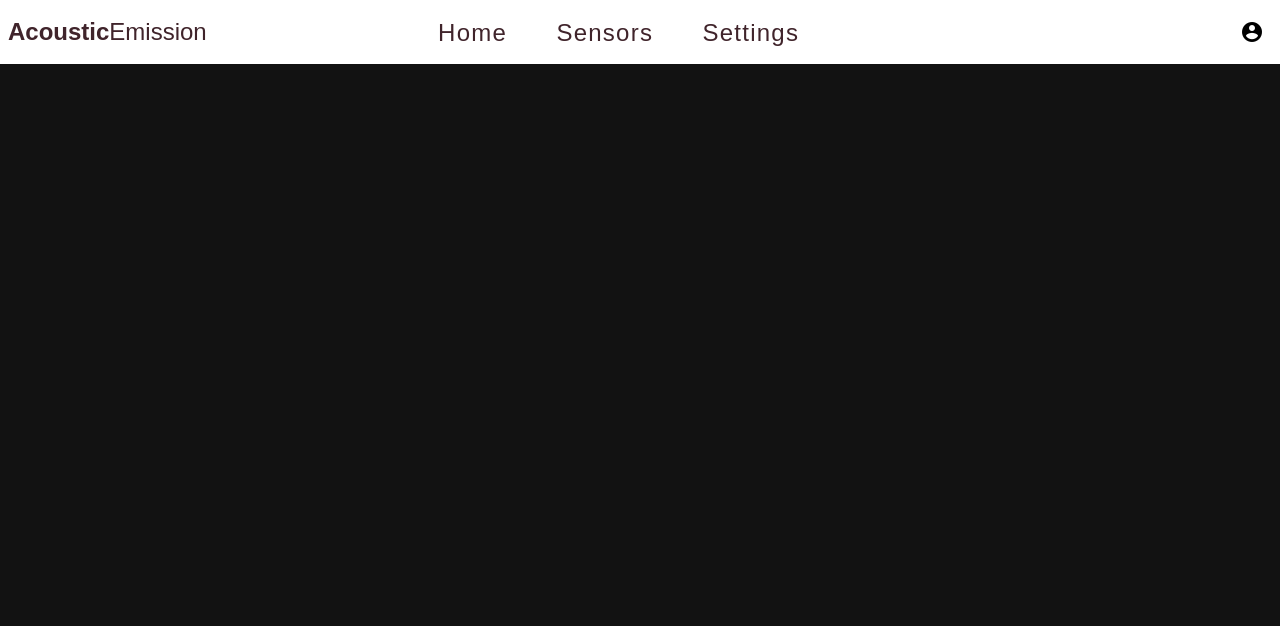
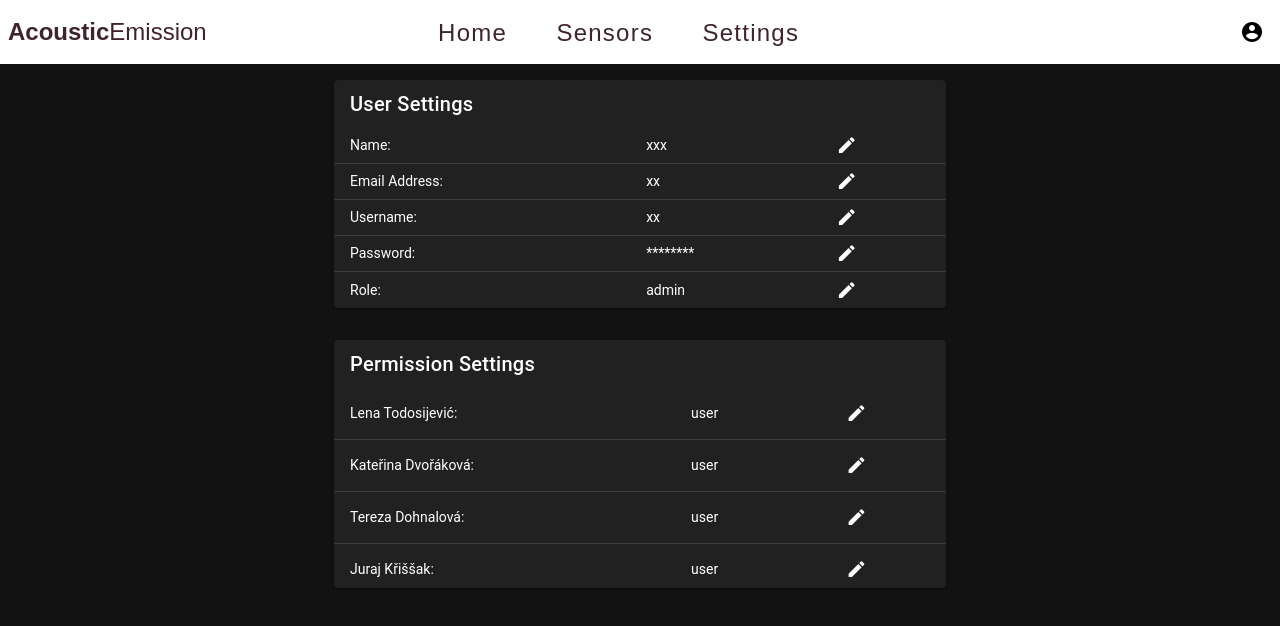
Before and after one commit to terezadohnal/greenhouse-fe, a Vue app: page /settings in a window 1280 px wide. Shown: the top 626 px of the page. Built offline with nearby package versions, Linux system fonts and the light colour scheme.

Commit message:
settings page

```diff
--- a/src/router/index.js
+++ b/src/router/index.js
@@ -1,6 +1,7 @@
 import {createRouter, createWebHistory} from "vue-router";
 import HomeView from "../views/HomeView.vue";
 import LinkView from "@/views/LinkView.vue";
+import SettingsView from "@/views/SettingsView.vue"
 
 const routes = [
     {
@@ -12,6 +13,11 @@ const routes = [
         path: "/link",
         name: "link",
         component: LinkView
+    },
+    {
+        path: "/settings",
+        name: "settings",
+        component: SettingsView
     }
 ]
 const router = createRouter({
--- /dev/null
+++ b/src/views/SettingsView.vue
@@ -0,0 +1,77 @@
+<script>
+
+export default {
+  name: "SettingsView",
+    data() {
+      return {
+        userData: [
+          { label: 'Name', value: 'xxx' },
+          { label: 'Email Address', value: 'xx' },
+          { label: 'Username', value: 'xx' },
+          { label: 'Password', value: '********' },
+          { label: 'Role', value: 'admin' },
+        ],
+        roleData: [
+          { name: 'Lena Todosijević', role: 'user' },
+          { name: 'Kateřina Dvořáková', role: 'user' },
+          { name: 'Tereza Dohnalová', role: 'user' },
+          { name: 'Juraj Křiššak', role: 'user' },
+          { name: 'Eliška Chylíková', role: 'admin' },
+        ]
+      };
+    }
+}
+
+</script>
+
+<template>
+  <v-container fluid>
+    <v-row justify="center">
+      <v-col cols="12" sm="8" md="6">
+        <v-card>
+          <v-card-title class="headline">User Settings</v-card-title>
+          <v-table density="compact">
+            <tbody>
+            <tr v-for="item in userData" :key="item.label">
+              <td>{{ item.label }}:</td>
+              <td>{{ item.value }}</td>
+              <td class="edit-icon-cell"><v-icon @click="editItem(item)">mdi-pencil</v-icon></td>
+            </tr>
+            </tbody>
+          </v-table>
+        </v-card>
+      </v-col>
+    </v-row>
+  </v-container>
+
+  <v-container fluid>
+    <v-row justify="center">
+      <v-col cols="12" sm="8" md="6">
+        <v-card>
+          <v-card-title class="headline">Permission Settings</v-card-title>
+          <v-table height="200px">
+            <tbody>
+            <tr v-for="item in roleData" :key="item.name">
+              <td>{{ item.name }}:</td>
+              <td>{{ item.role }}</td>
+              <td class="edit-icon-cell"><v-icon @click="editItem(item)">mdi-pencil</v-icon></td>
+            </tr>
+            </tbody>
+          </v-table>
+        </v-card>
+      </v-col>
+    </v-row>
+  </v-container>
+
+</template>
+
+
+
+<style scoped>
+
+v-table {
+  width: 100%;
+  max-width: 400px; /* Adjust as needed */
+}
+
+</style>
```
